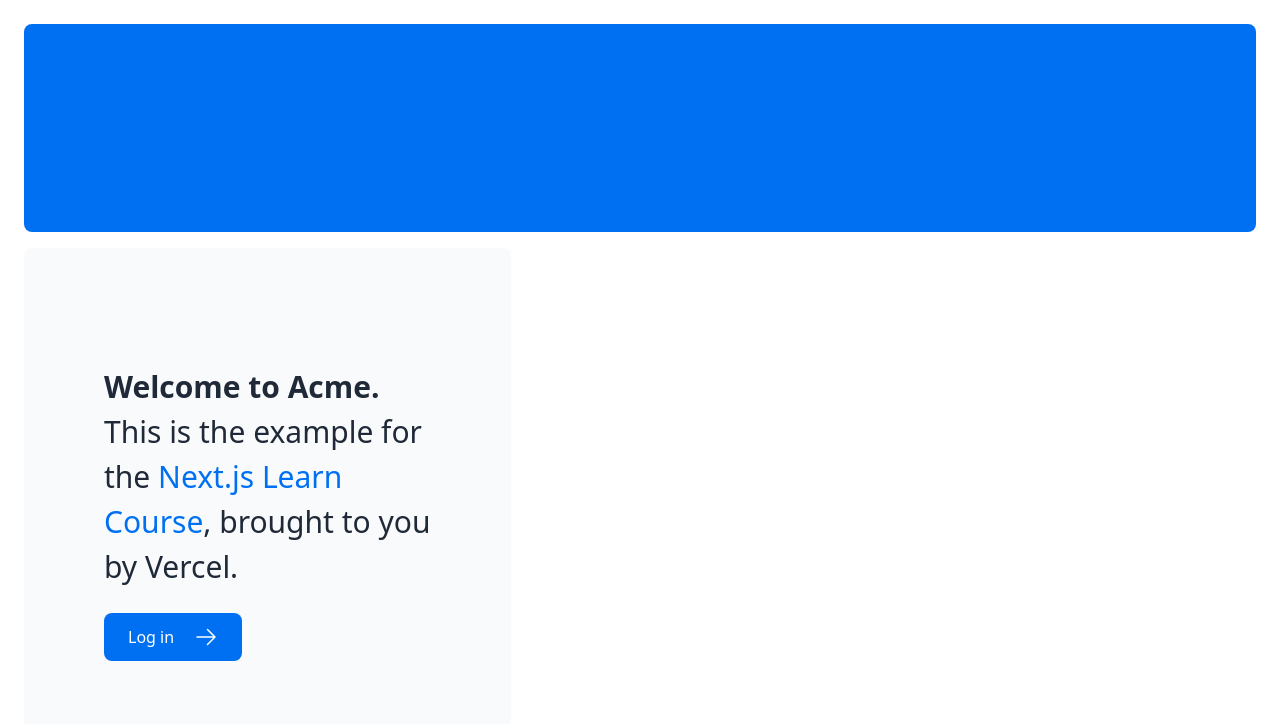
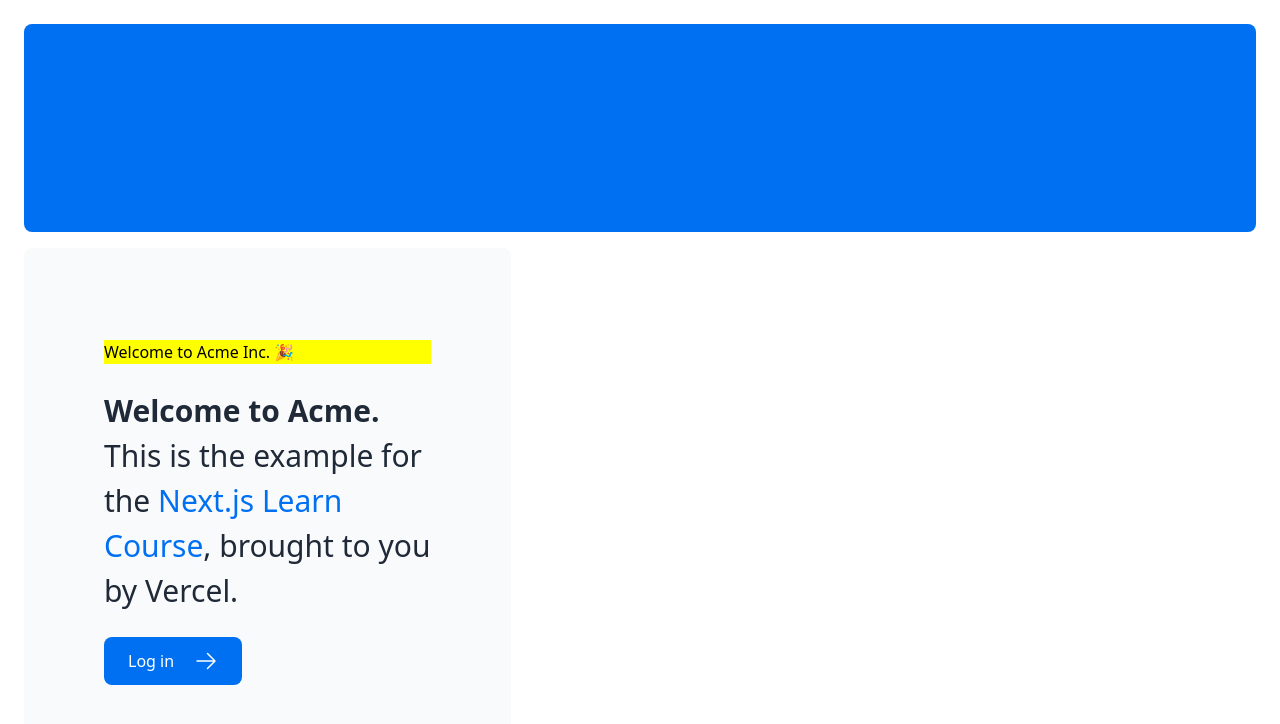
Before and after one commit to jon-ferri/nextjs-dashboard, a Next.js app: page / in a window 1280 px wide. Shown: the top 724 px of the page. Built offline with nearby package versions, Linux system fonts and the light colour scheme.

Commit message:
add home.module.css file

```diff
--- a/app/page.tsx
+++ b/app/page.tsx
@@ -1,6 +1,7 @@
 import AcmeLogo from '@/app/ui/acme-logo';
 import { ArrowRightIcon } from '@heroicons/react/24/outline';
 import Link from 'next/link';
+import styles from '@/app/ui/home.module.css';
 
 export default function Page() {
   return (
@@ -10,6 +11,7 @@
       </div>
       <div className="mt-4 flex grow flex-col gap-4 md:flex-row">
         <div className="flex flex-col justify-center gap-6 rounded-lg bg-gray-50 px-6 py-10 md:w-2/5 md:px-20">
+        <h1 className={`${styles.shape}`}> Welcome to Acme Inc.  🎉  </h1>
           <p className={`text-xl text-gray-800 md:text-3xl md:leading-normal`}>
             <strong>Welcome to Acme.</strong> This is the example for the{' '}
             <a href="https://nextjs.org/learn/" className="text-blue-500">
--- /dev/null
+++ b/app/ui/home.module.css
@@ -0,0 +1,3 @@
+.shape {
+  background-color: yellow;
+}
--- a/package.json
+++ b/package.json
@@ -25,8 +25,8 @@
   },
   "devDependencies": {
     "@types/bcrypt": "^5.0.1",
-    "@types/react": "18.2.21",
-    "@types/react-dom": "18.2.14",
+    "@types/react": "^18.2.55",
+    "@types/react-dom": "^18.2.14",
     "@vercel/style-guide": "^5.0.1",
     "dotenv": "^16.3.1",
     "eslint": "^8.52.0",
```
Also changed, not shown: 1 other file (tests, documents, lock files or other folders).
